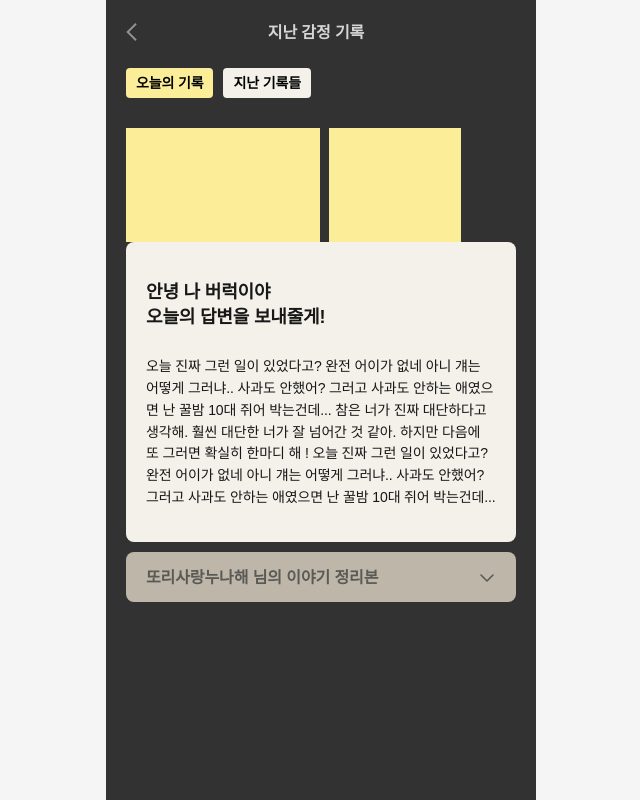
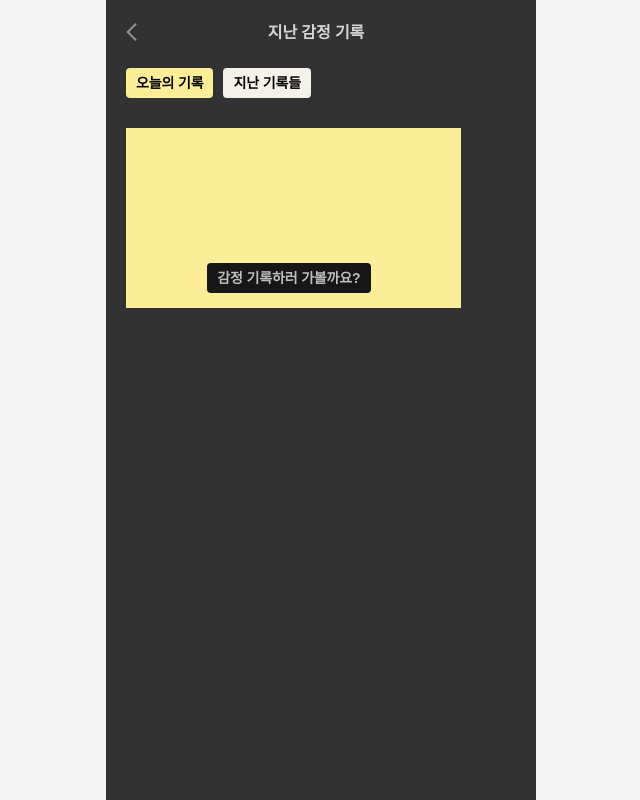
Before and after one commit to SPARCS-2024-TEAM1/CLIENT, a React (Vite) app: page /memory in a window 1280 px wide. Shown: the whole page, without its empty margins (319-959 px from the left). Built offline with nearby package versions, Linux system fonts and the light colour scheme; a web font is replaced by a local one; what emotion-reset would draw is missing.

Commit message:
feat: 임시 empty 뷰 구현, 라우팅 연결

```diff
--- a/src/pages/memory/Memory.tsx
+++ b/src/pages/memory/Memory.tsx
@@ -15,8 +15,10 @@ const Memory = () => {
   const [isToggleOpen, setIsToggleOpen] = useState(false);
   const [memoryType, setMemoryType] = useState('오늘의 기록');
 
+  // 서버에서 받아온 지난 기록 리스트 필요
+  const length = 0;
+
   const onClickBack = () => {
-    // 어디로 가는지 확인 해야함
     navigate('/main');
   };
 
@@ -27,6 +29,11 @@ const Memory = () => {
 
   const onClickToggle = () => {
     setIsToggleOpen(!isToggleOpen);
+  };
+
+  const onClickEmptyText = () => {
+    // 어디로 가는지 확인 해야함
+    navigate('/todayFeeling');
   };
 
   return (
@@ -41,6 +48,8 @@ const Memory = () => {
         </MemoryType>
       </ListTypeWrapper>
       <Spacing marginBottom="3" />
+      {length ? (
+        <>
           {memoryType === '오늘의 기록' && (
             <>
               <ReplyImg paddingTop={0} />
@@ -60,6 +69,12 @@ const Memory = () => {
                 />
               ))}
             </Container>
+          )}
+        </>
+      ) : (
+        <EmptyImg>
+          <EmptyText onClick={onClickEmptyText}>감정 기록하러 가볼까요?</EmptyText>
+        </EmptyImg>
       )}
     </Wrapper>
   );
@@ -96,3 +111,29 @@ const Container = styled.section`
   width: 100%;
   grid-template-columns: repeat(auto-fill, minmax(16.4rem, 1fr));
 `;
+
+const EmptyImg = styled.div`
+  position: relative;
+
+  width: 33.5rem;
+  height: 18rem;
+
+  background-color: ${({ theme }) => theme.colors.key};
+`;
+
+const EmptyText = styled.span`
+  position: absolute;
+  right: 9.05rem;
+  bottom: 1.546rem;
+
+  height: 3rem;
+  padding: 0.5rem 1rem;
+  border-radius: 4px;
+
+  background-color: ${({ theme }) => theme.colors.grayScaleB_Text};
+
+  color: ${({ theme }) => theme.colors.grayScaleLg};
+
+  ${({ theme }) => theme.fonts.Caption2_SB_14};
+  cursor: pointer;
+`;
```
Lines whose indentation alone changed are shown as unchanged.
